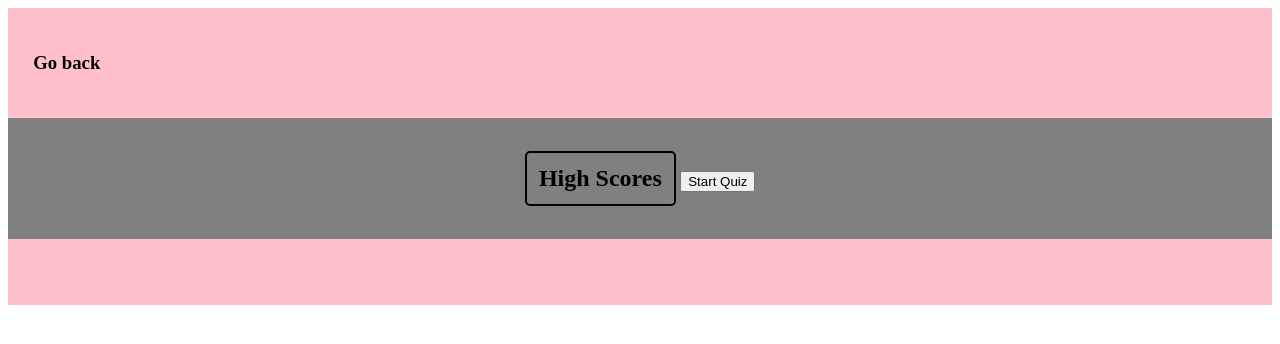
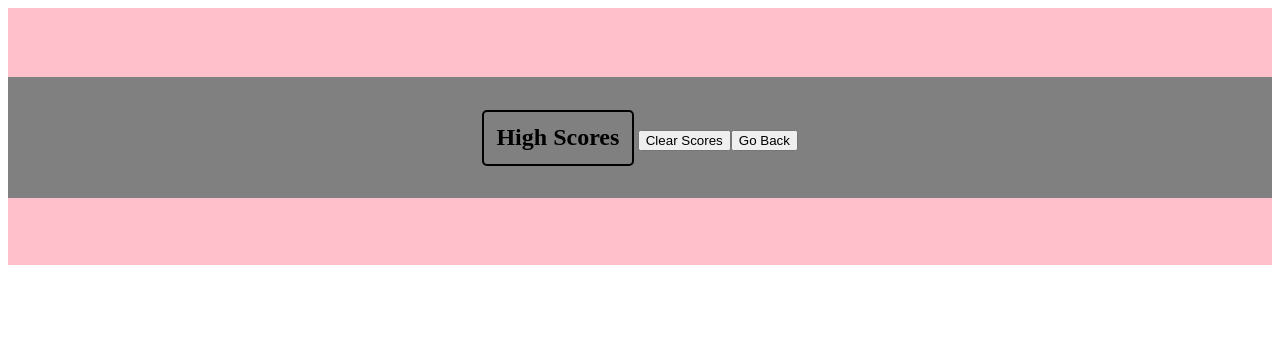
Before and after one commit to rpecuch/javascript-quiz, a plain HTML site: page index.html in a window 1280 px wide. Both pictures are taken after a click on the element "View high scores!". Drawn offline with Linux system fonts and the light colour scheme.

Commit message:
set up section to display high scores

```diff
--- a/assets/css/style.css
+++ b/assets/css/style.css
@@ -41,3 +41,7 @@ li {
 li:hover {
     color: white;
 }
+
+.button {
+    cursor: pointer;
+}
--- a/assets/js/script.js
+++ b/assets/js/script.js
@@ -211,11 +211,28 @@ function finalScore() {
 
 //need count stored and retrieved
 
-//add event listener to directly view list of high scores
 h3El.addEventListener("click", function() {
-    console.log("highscore");
-    h3El.textContent = "Go back";
+    h3El.textContent = "";
     h1El.textContent = "High Scores";
     pEl.remove();
-    //either change text on button or make new button
+    start.remove();
+    //needs to list scores from storage
+    clear = document.createElement("button");
+    goBack = document.createElement("button");
+    clear.textContent = "Clear Scores";
+    goBack.textContent = "Go Back";
+    container.appendChild(clear);
+    container.appendChild(goBack);
+    clear.setAttribute("class","button");
+    goBack.setAttribute("class","button");
+
+    //clicking clear needs to clear storage
+    clear.addEventListener("click", function() {
+        console.log("clear scores");
+    })
+
+    //clicking go back needs to restart app maybe by reloading page
+    goBack.addEventListener("click", function () {
+        console.log("go back");
+    })
 });
```
